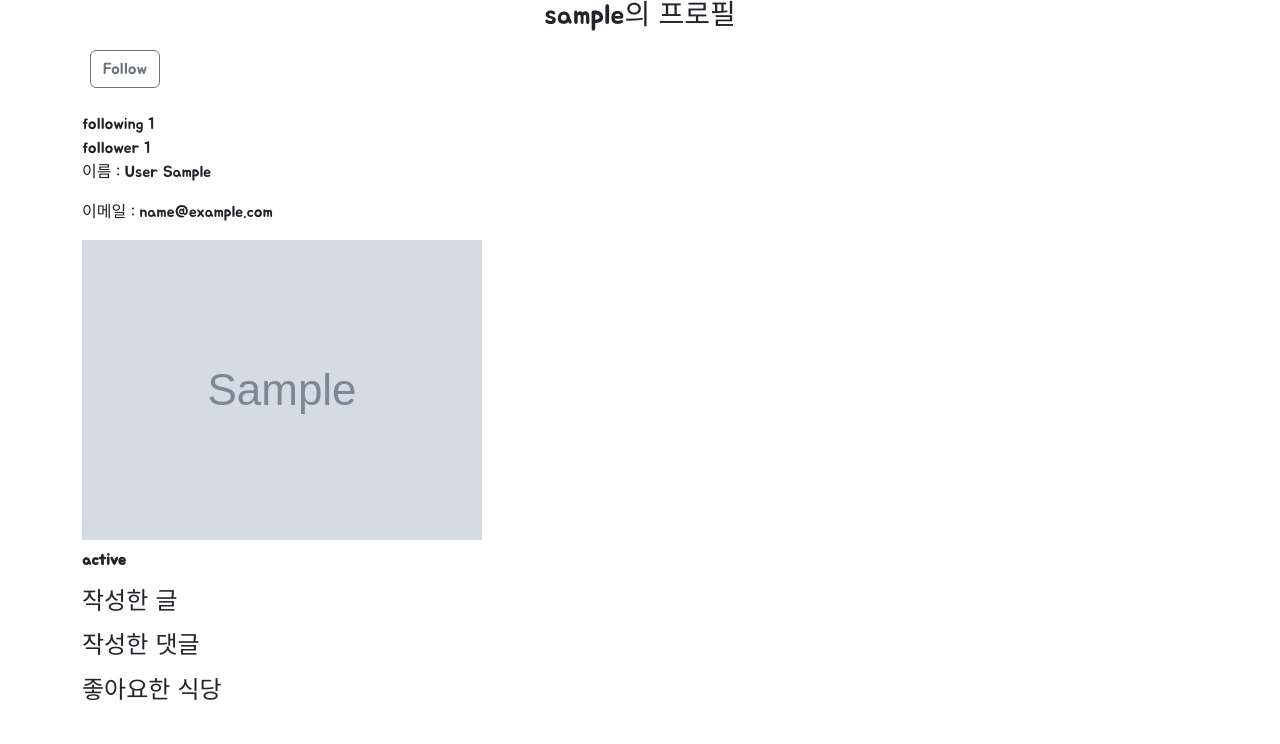
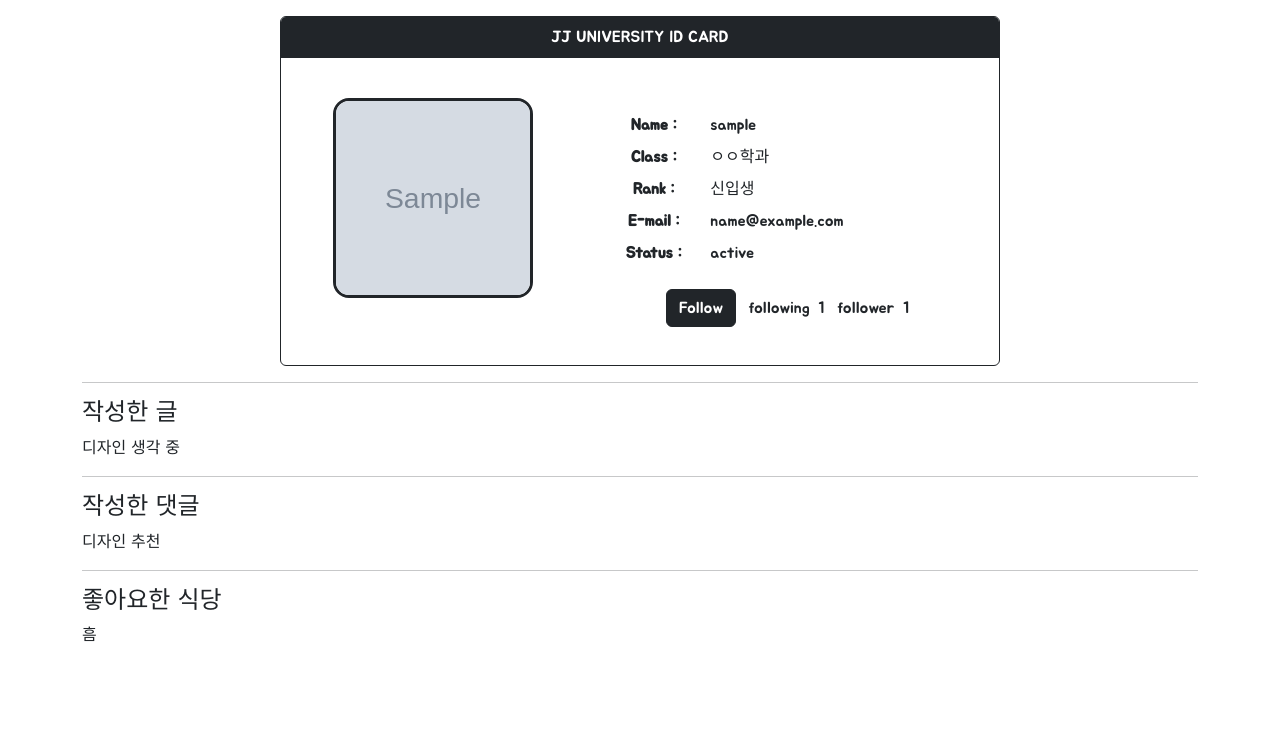
Before and after one commit to woocheolll/Dr.JJ, a Django app: page /accounts/1/ in a window 1280 px wide. Shown: the part 56-800 px from the top of the page. Run offline with Django 3.2, Linux system fonts and the light colour scheme; tables that the repository leaves empty hold one stand-in row (values such as "Sample post"); grey boxes marked "Sample" are stand-in pictures; some libraries are stand-ins or nearby versions.

Commit message:
accounts-detail-templates

```diff
--- a/accounts/templates/accounts/detail.html
+++ b/accounts/templates/accounts/detail.html
@@ -3,68 +3,98 @@
 {% load static %}
 {% block content %}
   <div class="container">
-    <section>
-      <!-- 프로필 -->
-      <h3 class="text-center">{{ user }}의 프로필</h3>
-      <div class="row">
-        <!-- 프로필 사진 / 팔로우-->
-          <div class="m-2">
-            {% if request.user != user %}
-              <div>
-                <form class='follow-form' data-user-pk='{{ user.pk }}'>
-                  {% csrf_token %}
-                  {% if request.user in user.followers.all %}
-                    <input type="submit" class="btn btn-outline-secondary follow-btn" value='Unfollow'>
+
+    <!-- 학생증 -->
+    <div class="card id-card mx-auto my-3 border-dark">
+      <div class="card-header border-dark text-center text-bg-dark">
+        JJ UNIVERSITY ID CARD
+      </div>
+      <div class="card-body row">
+        <div class="col-12 col-md-5 my-2 d-flex flex-column align-items-center">
+          <!-- 프로필 이미지 -->
+          {% if user.profile.image %}
+          <img class="id-img rounded-4 m-3" src="{{ user.profile.image.url }}" alt="{{ user.profile.image }}" class='mb-2'>
           {% else %}
-                    <input type="submit" class="btn btn-outline-secondary follow-btn" value='Follow'>
+          <img class="id-img rounded-4 m-3" src="{% static 'images/new.jpg' %}" alt="no-profile-image">
           {% endif %}
-                </form>
+          <!-- 프로필 업데이트 -->
+          {% if request.user == user %}
+          <div class="d-flex justify-content-center m-3">
+            <a class="btn btn-dark" href="{% url 'accounts:profile' request.user.pk %}">프로필 업데이트</a>
           </div>
           {% endif %}
         </div>
-            <span class="m-0">
+        <!-- 프로필 정보 -->
+        <div class="col-12 col-md-7 my-2 d-flex flex-column justify-content-center align-items-center">
+          <dl class="row m-3">
+            <dt class="col-3 text-center">Name : </dt>
+            <dd class="col-9">{{user}}</dd>
+            <dt class="col-3 text-center">Class : </dt>
+            <dd class="col-9">ㅇㅇ학과</dd>
+            <dt class="col-3 text-center">Rank : </dt>
+            <dd class="col-9">신입생</dd>
+            <dt class="col-3 text-center">E-mail : </dt>
+            <dd class="col-9">{{user.email}}</dd>
+            <!-- 상태 메세지 -->
+            <dt class="col-3 text-center">Status : </dt>
+            {% if user.profile.status_message %}
+            <dd class="col-9">{{ user.profile.status_message }}</dd>
+            {% else %}
+            <dd class="col-9">없음</dd>
+            {% endif %}
+            <!-- 팔로우 -->
+          </dl>
+          <div class="d-flex justify-content-center align-items-center">
+            {% if request.user != user %}
+              <form class="follow-form m-0 mx-1" data-user-pk='{{ user.pk }}'>
+                {% csrf_token %}
+                {% if request.user in user.followers.all %}
+                  <input type="submit" class="btn btn-dark follow-btn mx-1" value='Unfollow'>
+                {% else %}
+                  <input type="submit" class="btn btn-dark follow-btn mx-1" value='Follow'>
+                {% endif %}
+              </form>
+            {% endif %}
+            <span class="m-1">
               following
-              <span class='following-cnt'>{{ user.followings.all|length }}</span>
+              <span class='following-cnt mx-1'>{{ user.followings.all|length }}</span>
             </span>
-            <span>
+            <span class="m-1">
               follower
-              <span class='follower-cnt'>{{ user.followers.all|length }}</span>
+              <span class='following-cnt mx-1'>{{ user.followers.all|length }}</span>
             </span>
           </div>
-          <!-- 프로필 정보 -->
-          <p>이름 : {{user.last_name}} {{user.first_name}}</p>
+        </div>
+      </div>
+    </div>
 
-          <p>이메일 : {{user.email}}</p>
+    <hr>
 
-          {% if user.profile.image %}
-            <img src="{{ user.profile.image.url }}" alt="{{ user.profile.image }}" class='mb-2'>
-            {% else %}
-            <img src="{% static 'images/no_image.png' %}" alt="no-profile-image" class='mb-2'>
-            {% endif %}
-            {% if user.profile.status_message %}
-            <p class='fw-bold'>{{ user.profile.status_message }}</p>
-            {% endif %}
-            {% if request.user == user %}
-            <div>
-                <a href="{% url 'accounts:profile' request.user.pk %}" class='btn btn-outline-dark'>프로필 업데이트</a>
-            </div>
-          {% endif %}
-
-
+    <!-- 작성한 글 -->
     <div>
       <h4>작성한 글</h4>
-          <p></p>
+      <p>디자인 생각 중</p>
       <p></p>
     </div>
+
+    <hr>
+
+    <!-- 작성한 댓글 -->
     <div>
       <h4>작성한 댓글</h4>
-          <p></p>
+      <p>디자인 추천</p>
       <p></p>
     </div>
+
+    <hr>
+
+    <!-- 좋아요 식당-->
     <div>
       <h4>좋아요한 식당</h4>
+      <p>흠</p>
       <p></p>
-          <p></p>
+    </div>
+
   </div>
   {% endblock %}
 
--- a/static/css/style.css
+++ b/static/css/style.css
@@ -50,3 +50,16 @@
   height: 200px;
   object-fit: contain;
 }
+
+.id-card {
+  max-width: 720px;
+  min-width: 500px;
+  min-height: 350px;
+}
+
+.id-img {
+  border: solid 3px;
+  width: 200px;
+  height: 200px;
+  object-fit: cover;
+}
```
Also changed, not shown: accounts/migrations/0001_initial.py, articles/migrations/0001_initial.py, images/images/퓨어레몬_1DVjA6l.jpg (added), images/images/퓨어레몬_DSFiQVJ.jpg (added), images/images/퓨어레몬_lgVwANs.jpg (added), static/images/new.jpg (added). Lines whose indentation alone changed are shown as unchanged.
